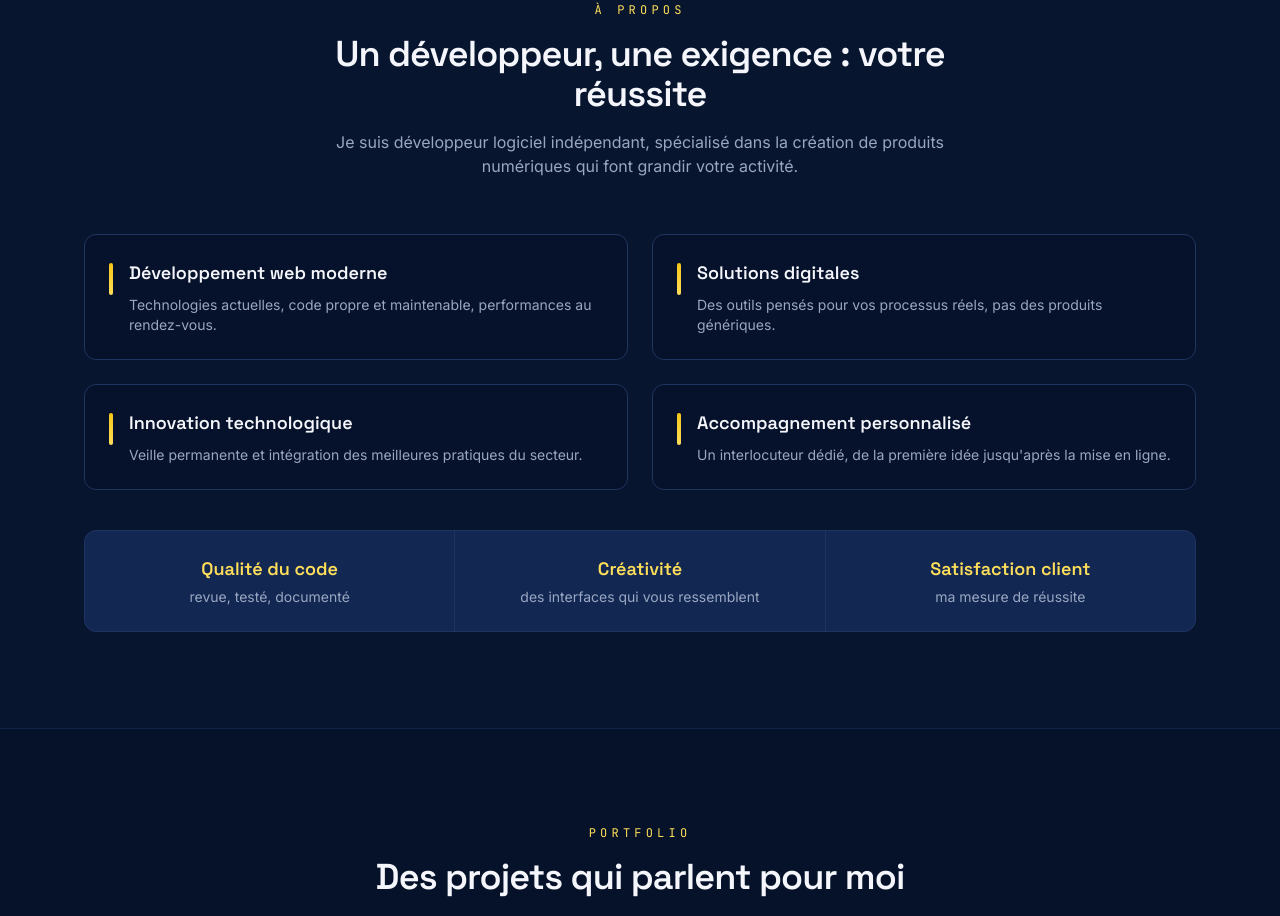
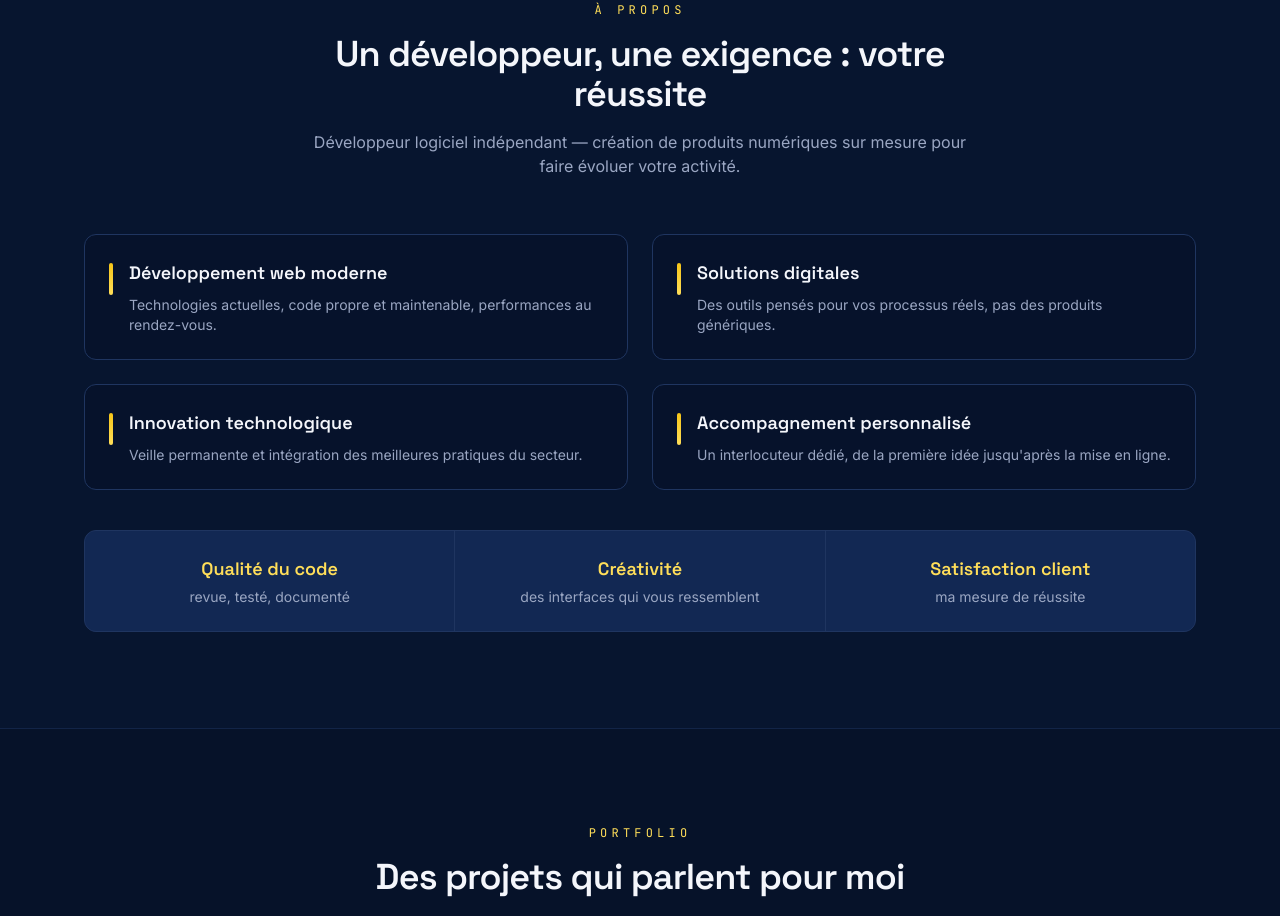
Before and after one commit to Rabutin-12/rbtdevhub, a Next.js app: page / in a window 1280 px wide. Shown: the part 1614-2530 px from the top of the page. Built offline with nearby package versions, Linux system fonts and the light colour scheme.

Commit message:
update mon code et whatsapp

```diff
--- a/components/About.tsx
+++ b/components/About.tsx
@@ -33,7 +33,7 @@ export default function About() {
         <SectionHeading
           eyebrow="À propos"
           title="Un développeur, une exigence : votre réussite"
-          description="Je suis développeur logiciel indépendant, spécialisé dans la création de produits numériques qui font grandir votre activité."
+          description="Développeur logiciel indépendant — création de produits numériques sur mesure pour faire évoluer votre activité."
         />
 
         <div className="mt-14 grid gap-6 md:grid-cols-2">
```
